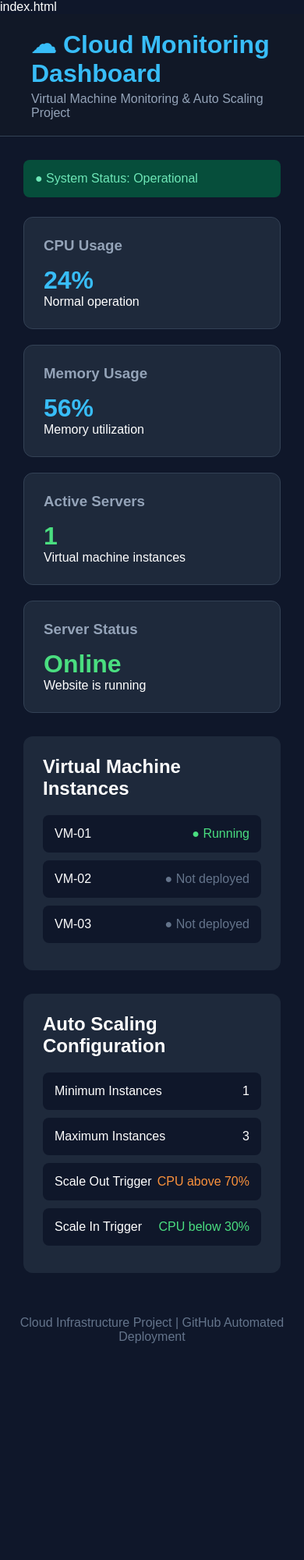
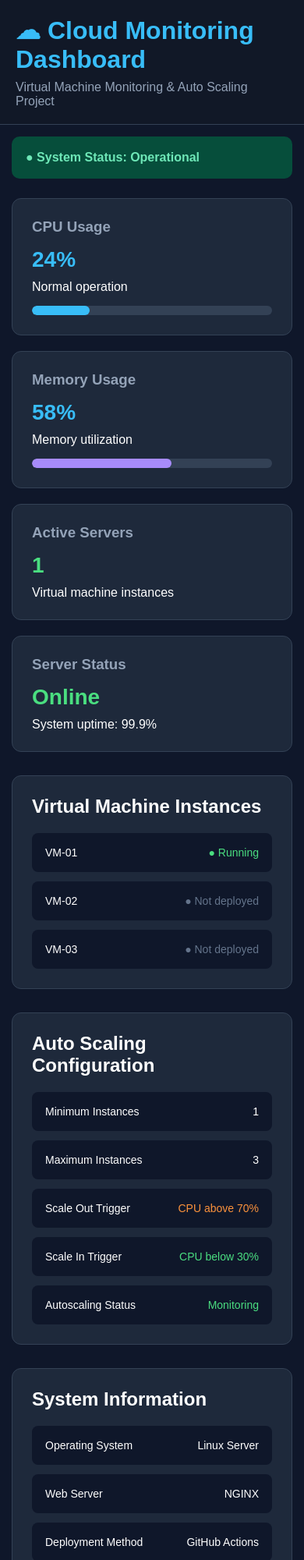
Before and after one commit to jawat1259/cloud-monitoring-website2, a plain HTML site: page index.html in a window 390 px wide. Shown: the top 2000 px of the page at 78% size. Before the commit the page ends 1748 px from the top, so only its background shows below. Drawn offline with Linux system fonts and the light colour scheme.

Commit message:
Update index.html

```diff
--- a/index.html
+++ b/index.html
@@ -1,9 +1,9 @@
-index.html
 <!DOCTYPE html>
 <html lang="en">
 <head>
 <meta charset="UTF-8">
 <meta name="viewport" content="width=device-width, initial-scale=1.0">
+
 <title>Cloud Monitoring Dashboard</title>
 
 <style>
@@ -21,29 +21,32 @@ index.html
 
 header {
     background: #111827;
-            padding: 20px 40px;
+    padding: 25px 40px;
     border-bottom: 1px solid #334155;
 }
 
 header h1 {
     color: #38bdf8;
+    margin-bottom: 8px;
 }
 
 header p {
     color: #94a3b8;
-            margin-top: 5px;
 }
 
 .container {
     padding: 30px;
+    max-width: 1400px;
+    margin: auto;
 }
 
 .status {
     background: #064e3b;
     color: #6ee7b7;
-            padding: 15px;
-            border-radius: 8px;
+    padding: 18px;
+    border-radius: 10px;
     margin-bottom: 25px;
+    font-weight: bold;
 }
 
 .cards {
@@ -65,9 +68,10 @@ index.html
 }
 
 .value {
-            font-size: 32px;
+    font-size: 35px;
     font-weight: bold;
     color: #38bdf8;
+    margin-bottom: 10px;
 }
 
 .green {
@@ -78,11 +82,16 @@ index.html
     color: #fb923c;
 }
 
+.red {
+    color: #f87171;
+}
+
 .section {
     margin-top: 30px;
     background: #1e293b;
     padding: 25px;
     border-radius: 12px;
+    border: 1px solid #334155;
 }
 
 .section h2 {
@@ -92,16 +101,77 @@ index.html
 .server {
     display: flex;
     justify-content: space-between;
-            padding: 15px;
+    padding: 17px;
     background: #0f172a;
-            margin-bottom: 10px;
+    margin-bottom: 12px;
     border-radius: 8px;
 }
 
-        footer {
+.server:last-child {
+    margin-bottom: 0;
+}
+
+.progress-container {
+    background: #334155;
+    height: 12px;
+    border-radius: 20px;
+    overflow: hidden;
+    margin-top: 15px;
+}
+
+.progress-bar {
+    height: 100%;
+    width: 0%;
+    background: #38bdf8;
+    border-radius: 20px;
+    transition: width 1s ease;
+}
+
+.cpu-bar {
+    background: #38bdf8;
+}
+
+.memory-bar {
+    background: #a78bfa;
+}
+
+.footer {
     text-align: center;
-            padding: 25px;
+    padding: 30px;
     color: #64748b;
+}
+
+.badge {
+    display: inline-block;
+    padding: 6px 12px;
+    border-radius: 20px;
+    font-size: 13px;
+    background: #064e3b;
+    color: #6ee7b7;
+}
+
+.updated {
+    color: #64748b;
+    font-size: 13px;
+    margin-top: 20px;
+}
+
+@media (max-width: 600px) {
+    header {
+        padding: 20px;
+    }
+
+    .container {
+        padding: 15px;
+    }
+
+    .server {
+        font-size: 14px;
+    }
+
+    .value {
+        font-size: 28px;
+    }
 }
 </style>
 </head>
@@ -115,7 +185,7 @@ index.html
 
 <div class="container">
 
-    <div class="status">
+    <div class="status" id="systemStatus">
         ● System Status: Operational
     </div>
 
@@ -124,13 +194,21 @@ index.html
         <div class="card">
             <h3>CPU Usage</h3>
             <div class="value" id="cpu">24%</div>
-            <p>Normal operation</p>
+            <p id="cpuStatus">Normal operation</p>
+
+            <div class="progress-container">
+                <div class="progress-bar cpu-bar" id="cpuBar"></div>
+            </div>
         </div>
 
         <div class="card">
             <h3>Memory Usage</h3>
             <div class="value" id="memory">56%</div>
             <p>Memory utilization</p>
+
+            <div class="progress-container">
+                <div class="progress-bar memory-bar" id="memoryBar"></div>
+            </div>
         </div>
 
         <div class="card">
@@ -141,8 +219,8 @@ index.html
 
         <div class="card">
             <h3>Server Status</h3>
-            <div class="value green">Online</div>
-            <p>Website is running</p>
+            <div class="value green" id="serverStatus">Online</div>
+            <p id="uptime">System uptime: 99.9%</p>
         </div>
 
     </div>
@@ -152,17 +230,17 @@ index.html
 
         <div class="server">
             <span>VM-01</span>
-            <span class="green">● Running</span>
+            <span id="vm1">● Running</span>
         </div>
 
         <div class="server">
             <span>VM-02</span>
-            <span style="color: #64748b;">● Not deployed</span>
+            <span id="vm2">● Not deployed</span>
         </div>
 
         <div class="server">
             <span>VM-03</span>
-            <span style="color: #64748b;">● Not deployed</span>
+            <span id="vm3">● Not deployed</span>
         </div>
     </div>
 
@@ -188,13 +266,198 @@ index.html
             <span>Scale In Trigger</span>
             <span class="green">CPU below 30%</span>
         </div>
+
+        <div class="server">
+            <span>Autoscaling Status</span>
+            <span id="scalingStatus" class="green">Monitoring</span>
         </div>
+    </div>
+
+    <div class="section">
+        <h2>System Information</h2>
+
+        <div class="server">
+            <span>Operating System</span>
+            <span>Linux Server</span>
+        </div>
+
+        <div class="server">
+            <span>Web Server</span>
+            <span>NGINX</span>
+        </div>
+
+        <div class="server">
+            <span>Deployment Method</span>
+            <span>GitHub Actions</span>
+        </div>
+
+        <div class="server">
+            <span>Monitoring</span>
+            <span>Live Simulation</span>
+        </div>
+    </div>
+
+    <p class="updated" id="lastUpdated">
+        Last updated: Loading...
+    </p>
 
 </div>
 
-<footer>
+<div class="footer">
     Cloud Infrastructure Project | GitHub Automated Deployment
-</footer>
+</div>
+
+<script>
+
+let cpuUsage = 24;
+let memoryUsage = 56;
+let activeServers = 1;
+
+function randomChange(value, amount) {
+    return value + Math.floor(Math.random() * (amount * 2 + 1)) - amount;
+}
+
+function updateDashboard() {
+
+    // Random CPU simulation
+    cpuUsage = randomChange(cpuUsage, 15);
+
+    // Keep CPU between 5 and 95
+    cpuUsage = Math.max(5, Math.min(95, cpuUsage));
+
+    // Random memory simulation
+    memoryUsage = randomChange(memoryUsage, 6);
+
+    // Keep memory between 20 and 90
+    memoryUsage = Math.max(20, Math.min(90, memoryUsage));
+
+    // Simulated autoscaling
+    if (cpuUsage >= 70) {
+        activeServers = 3;
+    }
+    else if (cpuUsage >= 50) {
+        activeServers = 2;
+    }
+    else {
+        activeServers = 1;
+    }
+
+    // Update CPU
+    document.getElementById("cpu").innerText = cpuUsage + "%";
+
+    document.getElementById("cpuBar").style.width =
+        cpuUsage + "%";
+
+    // CPU colours
+    if (cpuUsage >= 70) {
+        document.getElementById("cpu").style.color = "#fb923c";
+        document.getElementById("cpuBar").style.background = "#fb923c";
+        document.getElementById("cpuStatus").innerText = "High CPU usage";
+    }
+    else {
+        document.getElementById("cpu").style.color = "#38bdf8";
+        document.getElementById("cpuBar").style.background = "#38bdf8";
+        document.getElementById("cpuStatus").innerText = "Normal operation";
+    }
+
+    // Update memory
+    document.getElementById("memory").innerText =
+        memoryUsage + "%";
+
+    document.getElementById("memoryBar").style.width =
+        memoryUsage + "%";
+
+    // Update server count
+    document.getElementById("servers").innerText =
+        activeServers;
+
+    // Update VM status
+    document.getElementById("vm1").innerHTML =
+        '<span class="green">● Running</span>';
+
+    if (activeServers >= 2) {
+        document.getElementById("vm2").innerHTML =
+            '<span class="green">● Running</span>';
+    }
+    else {
+        document.getElementById("vm2").innerHTML =
+            '<span style="color:#64748b">● Not deployed</span>';
+    }
+
+    if (activeServers >= 3) {
+        document.getElementById("vm3").innerHTML =
+            '<span class="green">● Running</span>';
+    }
+    else {
+        document.getElementById("vm3").innerHTML =
+            '<span style="color:#64748b">● Not deployed</span>';
+    }
+
+    // Update system status
+    let status = document.getElementById("systemStatus");
+    let scaling = document.getElementById("scalingStatus");
+
+    if (cpuUsage >= 70) {
+
+        status.innerHTML =
+            "⚠ High CPU usage — Autoscaling activated";
+
+        status.style.background = "#7c2d12";
+        status.style.color = "#fdba74";
+
+        scaling.innerHTML = "Scaling Out";
+        scaling.style.color = "#fb923c";
+
+    }
+    else if (cpuUsage >= 50) {
+
+        status.innerHTML =
+            "● Increased load — Additional server active";
+
+        status.style.background = "#78350f";
+        status.style.color = "#fcd34d";
+
+        scaling.innerHTML = "Additional Instance";
+        scaling.style.color = "#fcd34d";
+
+    }
+    else {
+
+        status.innerHTML =
+            "● System Status: Operational";
+
+        status.style.background = "#064e3b";
+        status.style.color = "#6ee7b7";
+
+        scaling.innerHTML = "Monitoring";
+        scaling.style.color = "#4ade80";
+    }
+
+    // Update server status
+    document.getElementById("serverStatus").innerText =
+        "Online";
+
+    // Update timestamp
+    let now = new Date();
+
+    document.getElementById("lastUpdated").innerText =
+        "Last updated: " + now.toLocaleTimeString();
+
+    // Console logging
+    console.log("Monitoring update:", {
+        CPU: cpuUsage + "%",
+        Memory: memoryUsage + "%",
+        ActiveServers: activeServers
+    });
+}
+
+// Initial dashboard update
+updateDashboard();
+
+// Update every 3 seconds
+setInterval(updateDashboard, 3000);
+
+</script>
 
 </body>
 </html>
```
Lines whose indentation alone changed are shown as unchanged.
